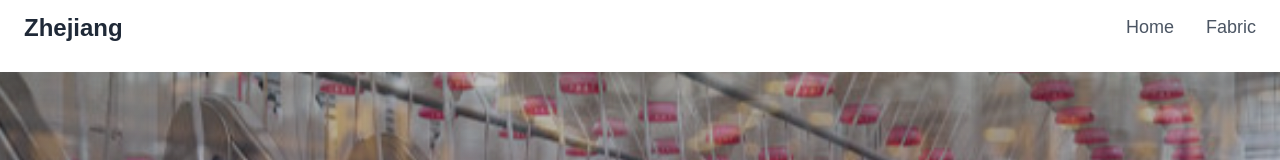
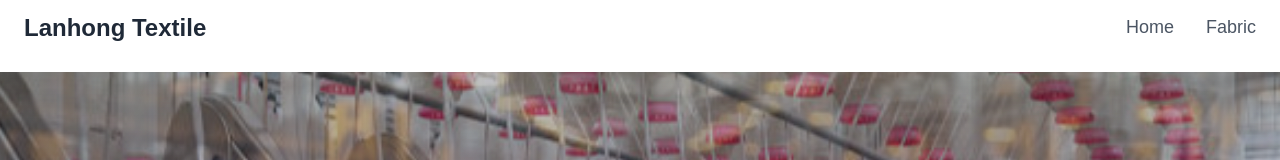
Before and after one commit to anisurarzu/Zhejiang, a Next.js app: page / in a window 1280 px wide. Shown: the top 160 px of the page. Built offline with nearby package versions, Linux system fonts and the light colour scheme.

Commit message:
Update Navbar.js

```diff
--- a/components/Navbar.js
+++ b/components/Navbar.js
@@ -34,7 +34,7 @@ export default function Navbar() {
         {/* Company Name in place of Logo */}
         <div className="text-2xl font-semibold text-gray-800 flex items-center">
           <Link href="/" className="flex items-center">
-            Zhejiang
+            Lanhong Textile
           </Link>
         </div>
 
```
